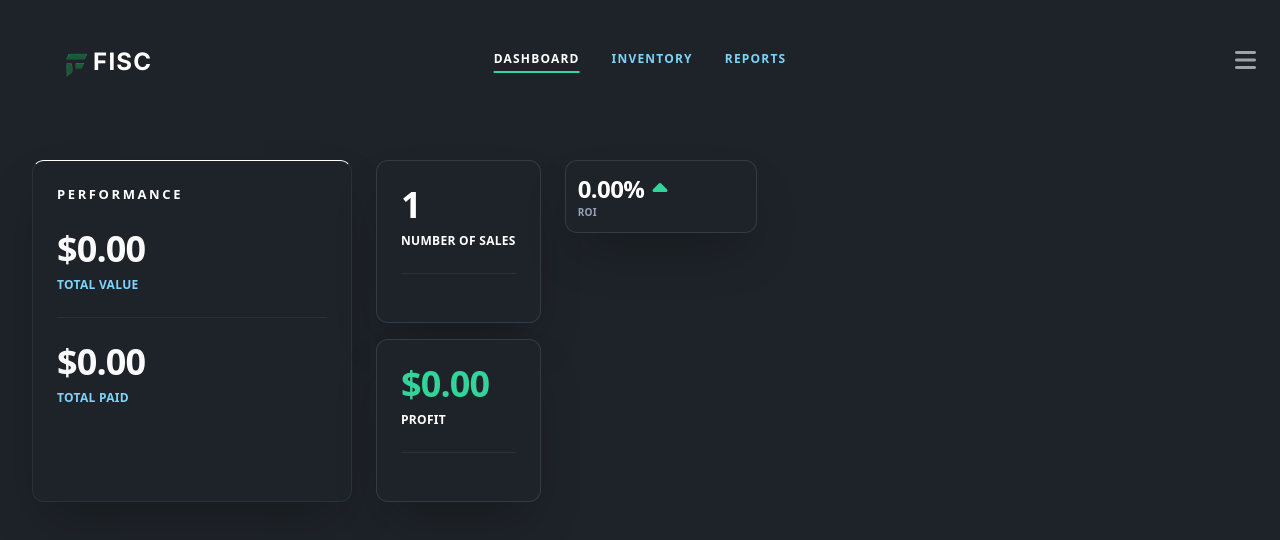
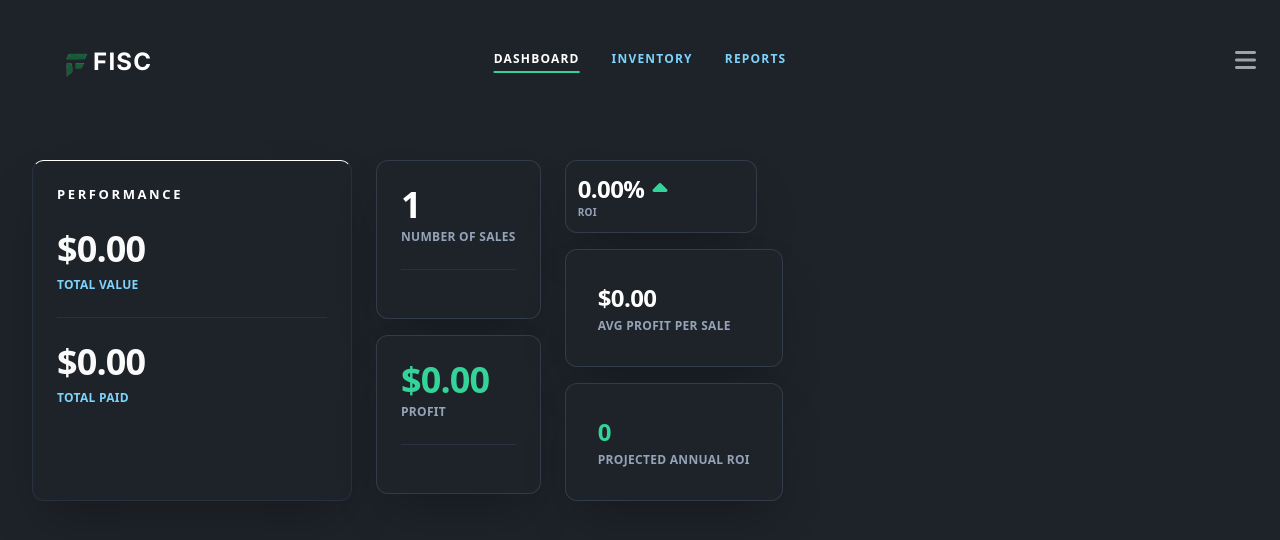
Before and after one commit to heyitsmattox/fisc, a React (Vite) app: page /dashboard in a window 1280 px wide. Shown: the top 540 px of the page. Built offline with nearby package versions, Linux system fonts and the light colour scheme; no server answers; the database is empty; a web font is replaced by a local one.

Commit message:
added multiple cards to dashboard to track average profit per sale, plan to add projected annual roi

```diff
--- a/src/shared-components/dashboard/Dashboard.tsx
+++ b/src/shared-components/dashboard/Dashboard.tsx
@@ -45,7 +45,25 @@ return (
           </div> {/* <--- We moved this closing tag up! */}
 
           {/* Right Column: ROI Card is now its own column */}
-          <RoiCard roi={roi} />
+          <div className="flex flex-col gap-4 w-full md:w-auto">
+            <RoiCard roi={roi} />
+             <MetricCard
+              isCompact={true}
+              metricString={"Avg Profit per Sale"}
+              metric={numberOfSales > 1 ? profit / (numberOfSales - 1) : profit} // Avoid division by zero
+              backgroundVariant="default"
+              textColorVariant="default"
+            />
+              <MetricCard
+              isCompact={true}
+              metricString={"Projected Annual ROI"}
+              metric={profit}
+              backgroundVariant="default"
+              textColorVariant="emerald"
+            />
+          </div>
+
+
         </div>
 
       </div>
--- a/src/shared-components/dashboard/cards/MetricCard.tsx
+++ b/src/shared-components/dashboard/cards/MetricCard.tsx
@@ -4,12 +4,14 @@ import { formatCurrency } from "../../../utils.ts/formatters";
 interface MetricCardProps {
   metric: number;
   backgroundVariant?: "emerald" | "rose" | "default";
-  metricString: "Number of Sales" | "Profit" | "ROI";
+  metricString: string;
   textColorVariant?: "emerald" | "default";
+  isCompact?: boolean;
+  avgProfitPerSale?: number; // Optional prop for average profit per sale
+
 }
 
-export const MetricCard = ({metric, metricString, backgroundVariant = "default", textColorVariant = "default"}: MetricCardProps): JSX.Element => {
-
+export const MetricCard = ({metric, metricString, backgroundVariant = "default", textColorVariant = "default", isCompact = false, avgProfitPerSale}: MetricCardProps): JSX.Element => {
   const borderVariants = {
     emerald: "border-emerald-400/50",
     rose: "border-rose-400/50",
@@ -24,22 +26,27 @@ export const MetricCard = ({metric, metricString, backgroundVariant = "default",
   const borderColor = borderVariants[backgroundVariant as keyof typeof borderVariants] || borderVariants.slate;
   const textColor = textColorVariants[textColorVariant as keyof typeof textColorVariants] || textColorVariants.default;
 
-  const displayProfitValue  = metricString === "Profit"
+  const displayProfitValue  = metricString === "Profit" || metricString === "Avg Profit per Sale"
     ? formatCurrency(metric)
     : metric.toLocaleString();
 
   return (
-     <div className={`w-full sm:max-w-sm md:max-w-xs bg-[#1E2329] border ${borderColor} rounded-xl p-6 shadow-2xl flex flex-col gap-6 mx-auto md:mx-0 ${textColor}`}>
+    <div className={`w-full sm:max-w-sm md:max-w-xs bg-[#1E2329] border ${borderColor} rounded-xl shadow-2xl flex flex-col mx-auto md:mx-0 h-fit
+      ${isCompact ? "p-8 gap-1" : "p-6 gap-6"}
+    `}>
       <div className="flex flex-col">
-        <div className="border-b border-slate-700/50 pb-6 mb-6">
-          <div className="text-3xl md:text-4xl font-bold  tracking-tight">
+        {/* Only show the divider/spacing if NOT compact */}
+        <div className={`${!isCompact ? "border-b border-slate-700/50 pb-6 mb-6" : ""}`}>
+          <div className={`font-bold tracking-tight ${textColor}
+            ${isCompact ? "text-2xl" : "text-3xl md:text-4xl"}
+          `}>
             {displayProfitValue}
           </div>
-          <div className=" text-xs font-bold uppercase mt-2 tracking-wide text-white">
+          <div className="text-xs font-bold uppercase mt-1 tracking-wide text-slate-400">
             {metricString}
           </div>
         </div>
       </div>
     </div>
-  )
-  };
+  );
+};
```
